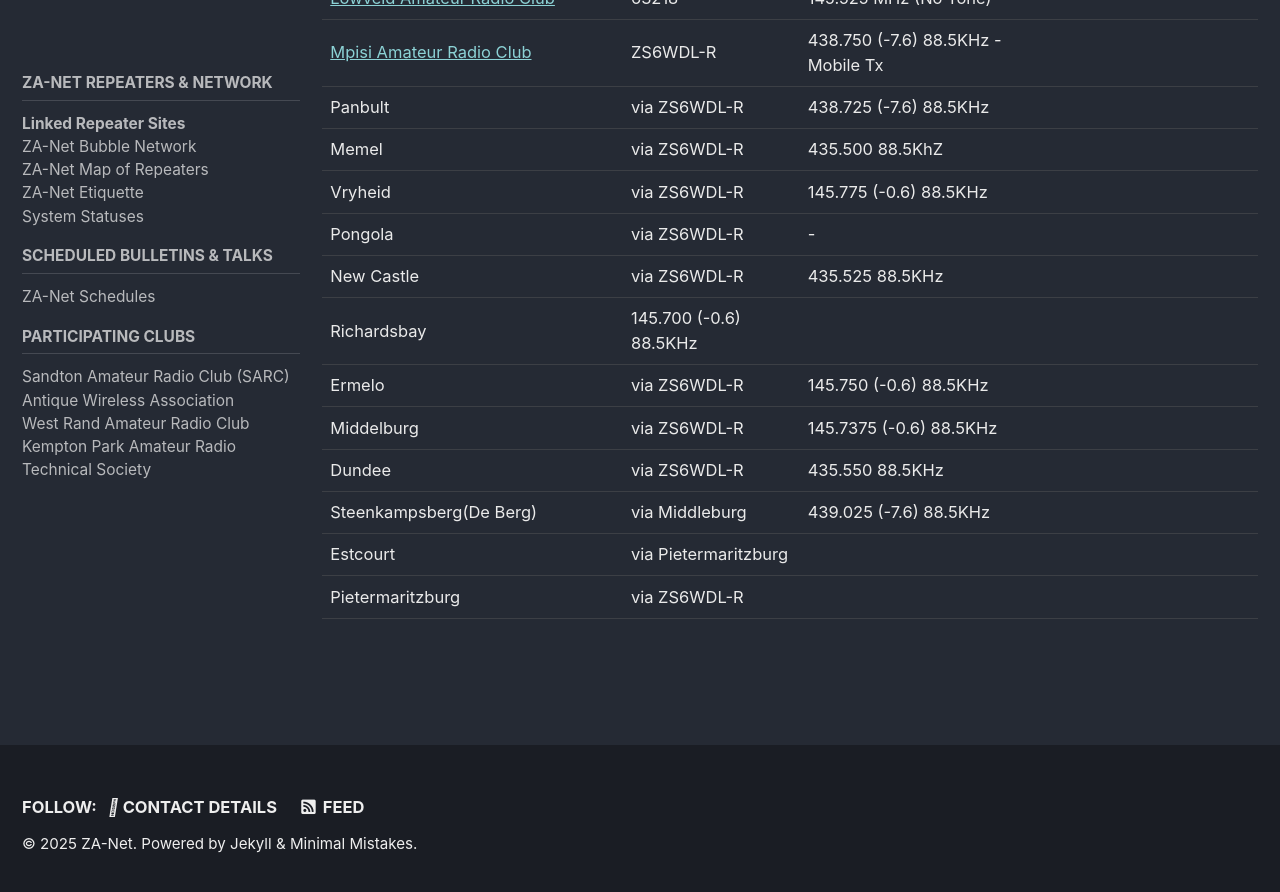
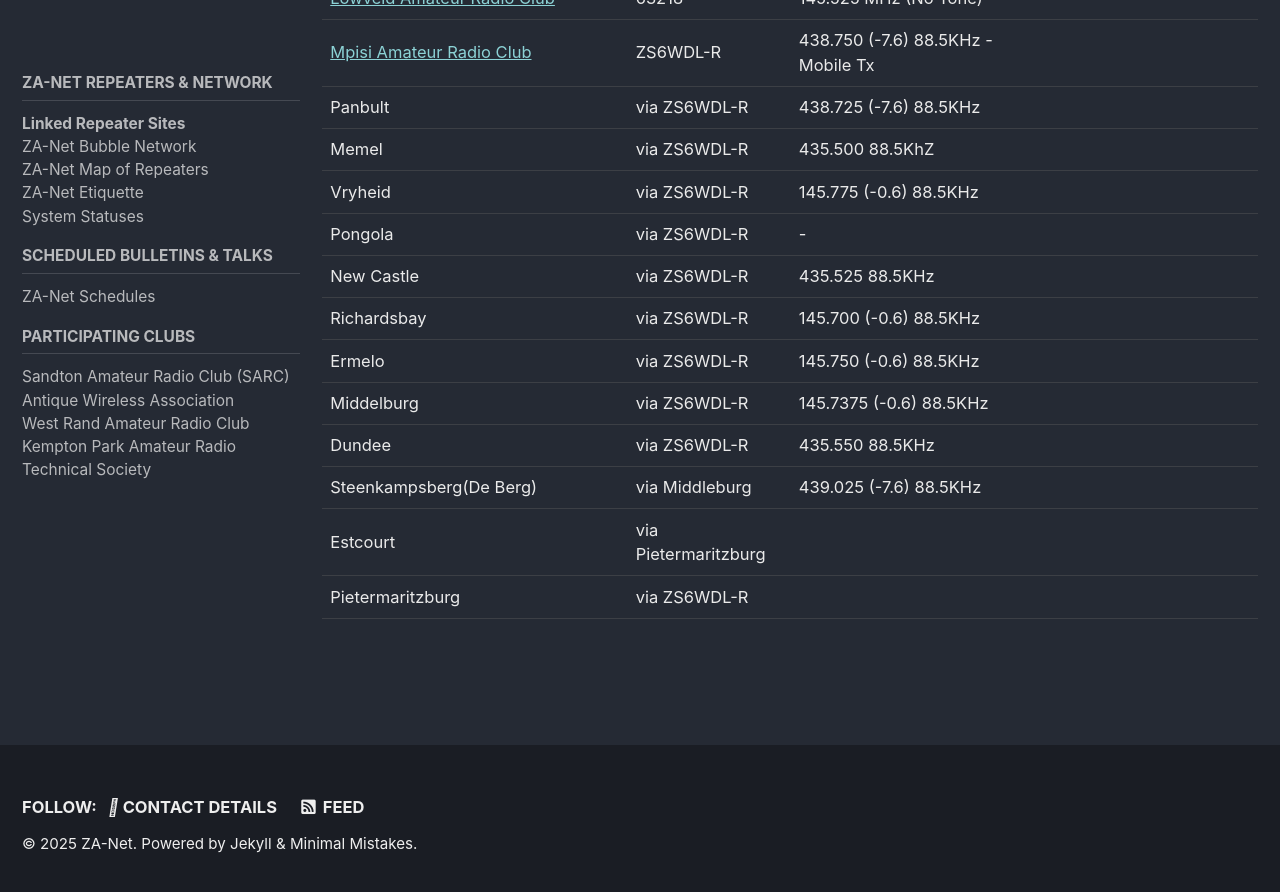
Before and after one commit to za-net/za-net.github.io, a Jekyll site: the page built from _pages/network.md, in a window 1280 px wide and 900 px high, scrolled down 514 px. Shown: the top 892 px of the window. Built offline with Jekyll 4.4.1, drawn with Linux system fonts in a browser that asks for light colours; cached includes are drawn as plain includes.

Commit message:
chore: Adding new networks

```diff
--- a/_pages/network.md
+++ b/_pages/network.md
@@ -21,7 +21,7 @@
 | Vryheid | via ZS6WDL-R | 145.775 (-0.6) 88.5KHz | |
 | Pongola | via ZS6WDL-R | - | |
 | New Castle | via ZS6WDL-R | 435.525 88.5KHz | |
-| Richardsbay  | 145.700 (-0.6) 88.5KHz | | |
+| Richardsbay  | via ZS6WDL-R | 145.700 (-0.6) 88.5KHz | |
 | Ermelo  | via ZS6WDL-R | 145.750 (-0.6) 88.5KHz | |
 | Middelburg  | via ZS6WDL-R | 145.7375 (-0.6) 88.5KHz | |
 | Dundee | via ZS6WDL-R | 435.550 88.5KHz | |
```
